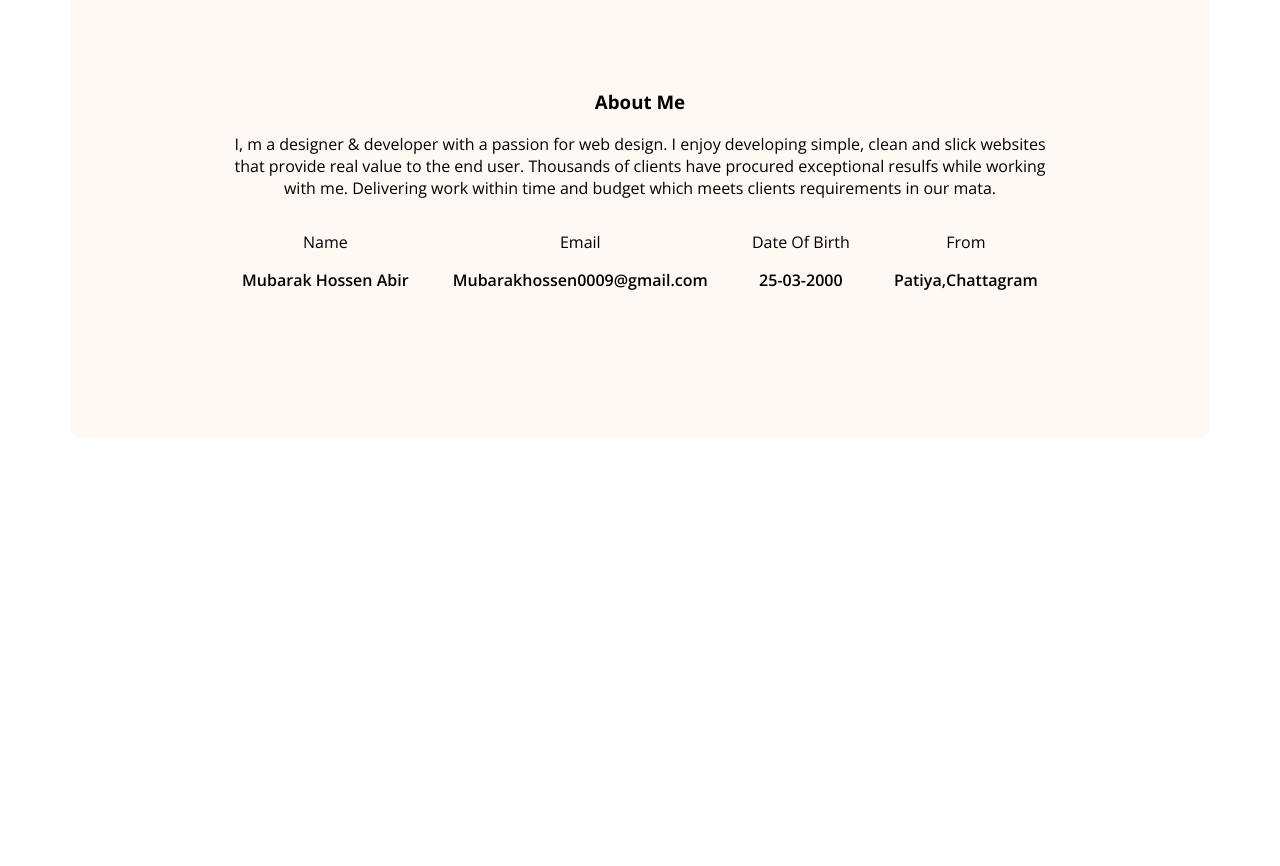
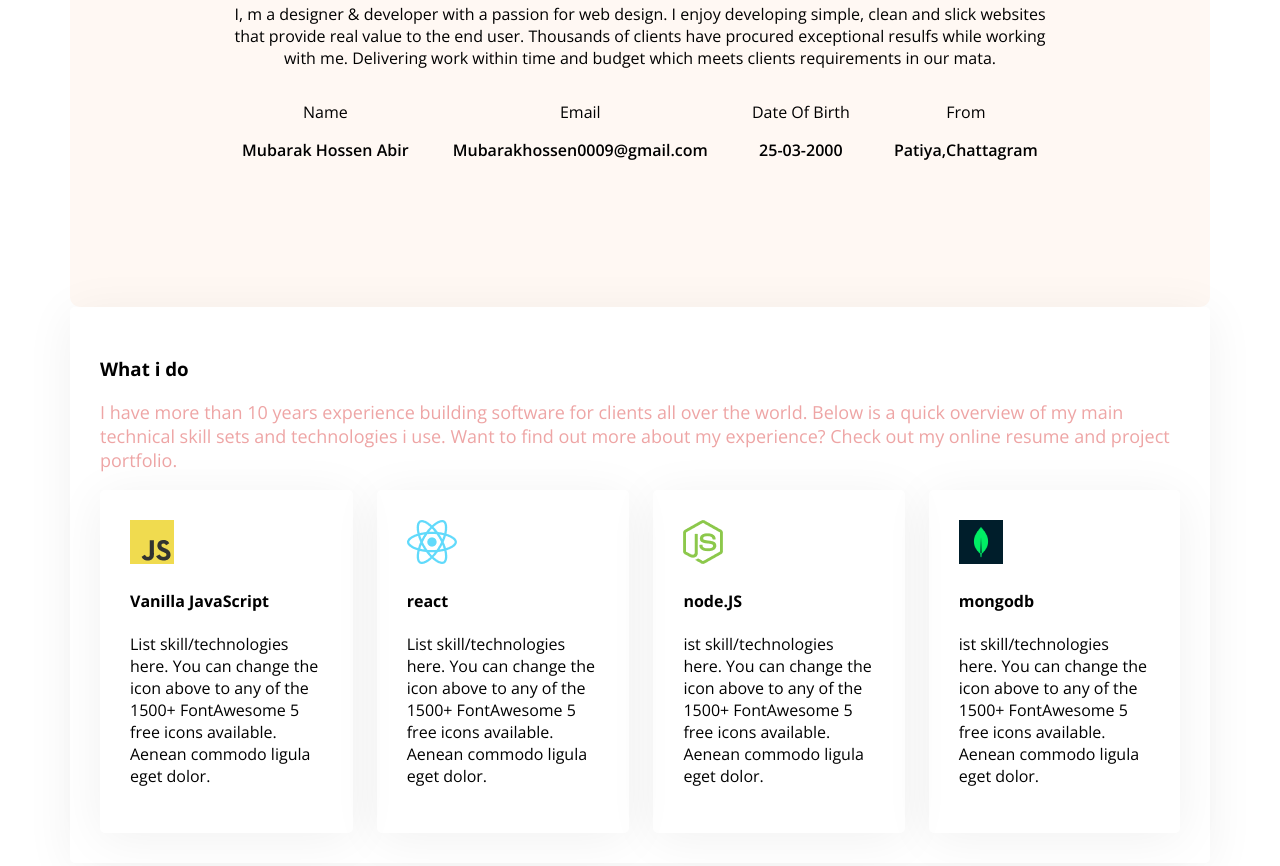
Before and after one commit to MubarakHossenAbir/Last-portfolio-website, a plain HTML site: page index.html in a window 1280 px wide. Shown: the part 1015-1881 px from the top of the page. Before the commit the page ends 1460 px from the top, so only its background shows below. Drawn offline with nearby package versions, Linux system fonts and the light colour scheme.

Commit message:
added my website

```diff
--- a/Styles/blog.css
+++ b/Styles/blog.css
@@ -17,6 +17,9 @@
 }
 .dark-2{
     color:#474747
+}
+.text-ceter{
+    text-align:center;
 }
 .btn-primary{
     background-color: #fD6E0A;
@@ -93,10 +96,13 @@ main{
     max-width: 1140px;
     margin: 0 auto;
 }
+.main-section{
+     margin-top:130px;
+      margin-bottom: 130px;
+}
 .about{
     border-radius: 10px;
     padding: 130px 150px;
-    margin-top:130px;
     text-align: center;
 }
 .item-description{
@@ -106,3 +112,14 @@ main{
      display:flex;
     justify-content: space-around;
 }
+/* skill styles */
+.skills-container{
+    display:flex;
+    gap:24px
+}
+.skill{
+    padding:30px;
+    border-radius: 5px;
+    box-shadow: 0px 6px 50px 0px rgba(0,0,0,0.06);
+
+}
--- a/index.html
+++ b/index.html
@@ -57,7 +57,37 @@
                     <p class="item-description">Patiya,Chattagram</p>
                 </div>
 
+
     </div>
+        </section>
+        <section class="skill">
+            <h3 class="section-title text-center">What i do</h3>
+            <p class="section-description text-center">I have more than 10 years experience building software for clients all over the world.
+                Below is a quick overview of my main technical skill sets and technologies i use.
+                 Want to find out more about my experience? Check out my online resume and project portfolio.</p>
+
+                <dib class="skills-container">
+                    <div class="skill">
+                        <img src="images/icons/js.png" alt="">
+                        <h4 class="skill-title">Vanilla JavaScript</h4>
+                        <p class="skill-description">List skill/technologies here. You can change the icon above to any of the 1500+ FontAwesome 5 free icons available. Aenean commodo ligula eget dolor.</p>
+                    </div>
+                    <div class="skill">
+                        <img src="images/icons/react.png" alt="">
+                        <h4 class="skill-title">react</h4>
+                        <p class="skill-description">List skill/technologies here. You can change the icon above to any of the 1500+ FontAwesome 5 free icons available. Aenean commodo ligula eget dolor.</p>
+                    </div>
+                    <div class="skill">
+                        <img src="images/icons/nodejs.png" alt="">
+                        <h4 class="skill-title">node.JS</h4>
+                        <p class="skill-description">ist skill/technologies here. You can change the icon above to any of the 1500+ FontAwesome 5 free icons available. Aenean commodo ligula eget dolor.</p>
+                    </div>
+                    <div class="skill">
+                        <img src="images/icons/mongo.png" alt="">
+                        <h4 class="skill-title">mongodb</h4>
+                        <p class="skill-description">ist skill/technologies here. You can change the icon above to any of the 1500+ FontAwesome 5 free icons available. Aenean commodo ligula eget dolor.</p>
+                    </div>
+                </dib>
         </section>
     </main>
    <footer>
```
